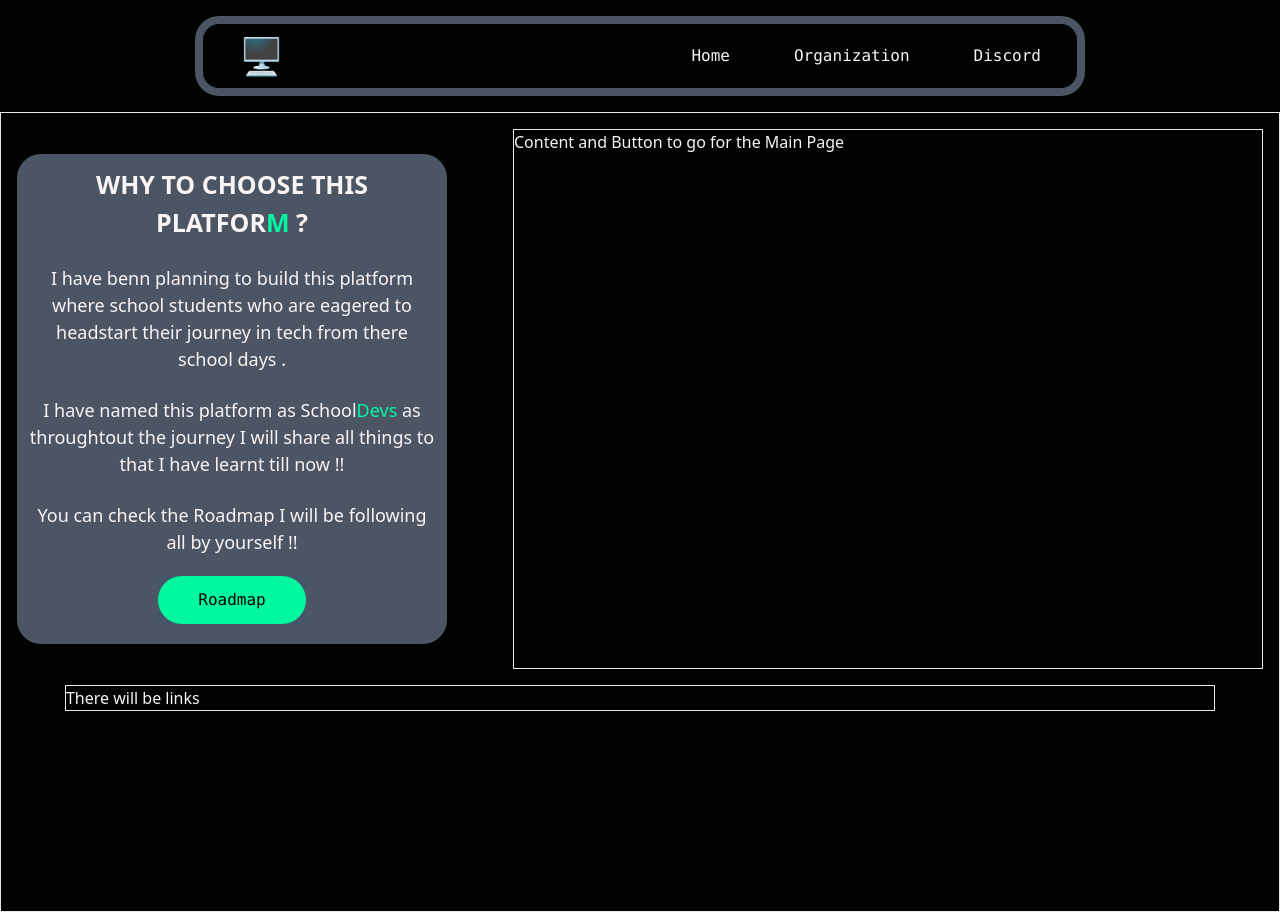
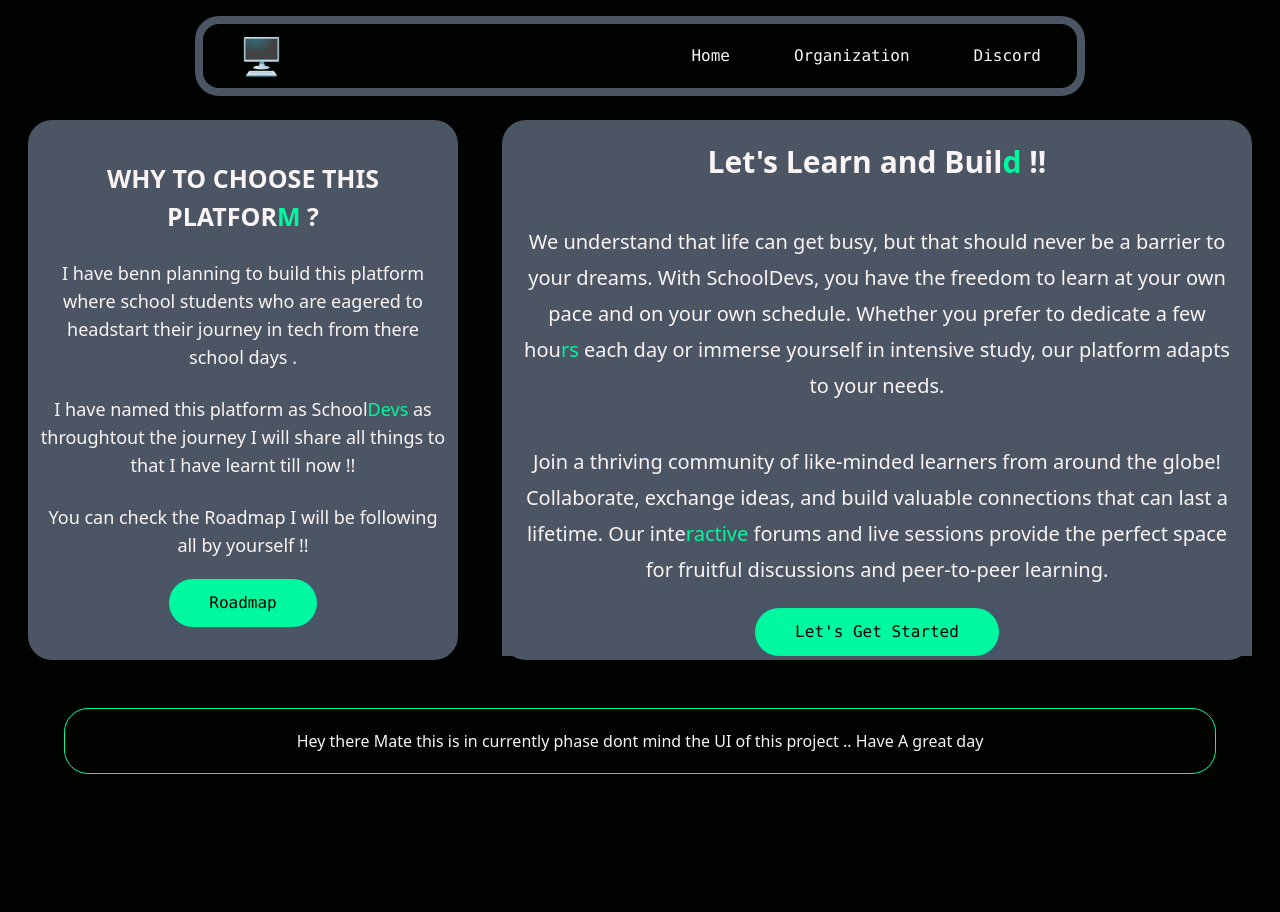
Before and after one commit to mrinalxdev/Synthia, a React (Vite) app: page / in a window 1280 px wide. Built offline with nearby package versions, Linux system fonts and the light colour scheme.

Commit message:
Added New data

```diff
--- a/src/pages/home/GetStarted.jsx
+++ b/src/pages/home/GetStarted.jsx
@@ -1,11 +1,36 @@
-import React from 'react'
+import React from "react";
+import { Link } from "react-router-dom";
 
 const GetStarted = () => {
   return (
-    <div className='border w-[750px] h-[540px]'>
-      Content and Button to go for the Main Page
+    <div className="bg-gray-600 rounded-3xl w-[750px] h-[540px]">
+      <h1 className="bg-gray-600 text-center font-bold text-3xl p-3 m-3 ">
+        Let's Learn and Buil
+        <span className="bg-gray-600 text-[#00f9a0]">d</span> !!
+      </h1>
+
+      <p className="bg-gray-600 p-5 text-center text-[20px] leading-9">
+        We understand that life can get busy, but that should never be a barrier
+        to your dreams. With SchoolDevs, you have the freedom to learn at your
+        own pace and on your own schedule. Whether you prefer to dedicate a few
+        hou<span className="text-[#00f9a0] bg-gray-600">rs</span>  each day or immerse yourself in intensive study, our platform
+        adapts to your needs.
+      </p>
+      <p className="bg-gray-600 p-5 text-center text-[20px] leading-9">
+        Join a thriving community of like-minded learners from around the globe!
+        Collaborate, exchange ideas, and build valuable connections that can
+        last a lifetime. Our inte<span className="text-[#00f9a0] bg-gray-600">ractive</span> forums and live sessions provide the
+        perfect space for fruitful discussions and peer-to-peer learning.
+      </p>
+      <div className="bg-gray-600 flex justify-center items-center">
+        <Link to="https://roadmap.sh/" className="bg-slate-600">
+          <button className="bg-[#00f9a0] text-black px-10 py-3 ease-in-out duration-150 font-mono rounded-3xl hover:border-4 hover:border-[#00f9a0] hover:bg-transparent hover:text-white">
+            Let's Get Started
+          </button>
+        </Link>
+      </div>
     </div>
-  )
-}
+  );
+};
 
-export default GetStarted
+export default GetStarted;
--- a/src/pages/home/Home.jsx
+++ b/src/pages/home/Home.jsx
@@ -4,7 +4,7 @@ import LayoutHome from "./LayoutHome";
 
 const Home = () => {
   return (
-    <div className="min-w-screen min-h-screen border">
+    <div className="min-w-screen min-h-screen">
       <LayoutHome />
     </div>
   );
--- a/src/pages/home/LayoutHome.jsx
+++ b/src/pages/home/LayoutHome.jsx
@@ -7,7 +7,7 @@ import GetStarted from "./GetStarted";
 const LayoutHome = () => {
   return (
     <div>
-      <div className="flex m-4 items-center justify-between">
+      <div className="flex m-auto items-center justify-between max-w-[1240px] p-2">
         <Platform />
         <GetStarted />
       </div>
--- a/src/pages/home/LinksHome.jsx
+++ b/src/pages/home/LinksHome.jsx
@@ -2,8 +2,8 @@ import React from 'react'
 
 const LinksHome = () => {
   return (
-    <div className='border w-[90%] m-auto'>
-      There will be links
+    <div className='border rounded-3xl p-5 text-center border-[#00f9a0] w-[90%] m-auto mt-10'>
+      Hey there Mate this is in currently phase dont mind the UI of this project .. Have A great day
     </div>
   )
 }
--- a/src/pages/home/Platform.jsx
+++ b/src/pages/home/Platform.jsx
@@ -3,26 +3,26 @@ import { Link } from "react-router-dom";
 
 const Platform = () => {
   return (
-    <div className="bg-gray-600 p-3 w-[430px] rounded-3xl h-[490px]">
+    <div className="bg-gray-600 p-3 pt-10 w-[430px] rounded-3xl h-[540px]">
       <h1 className="bg-gray-600 text-center uppercase text-[25px] font-bold">
         Why to choose this platfor
         <span className="bg-gray-600 text-[#00f9a0]">m </span>?
       </h1>
-      <p className="bg-gray-600 text-center mt-6 text-[18px]">
+      <p className="bg-gray-600 text-center mt-6 text-[18px] leading-7">
         I have benn planning to build this platform where school students who
         are eagered to headstart their journey in tech from there school days .{" "}
       </p>{" "}
       <br />
-      <p className="bg-gray-600 text-center text-[18px]">
+      <p className="bg-gray-600 text-center text-[18px] leading-7">
         I have named this platform as School
         <span className="text-[#00f9a0] bg-gray-600">Devs</span> as throughtout
         the journey I will share all things to that I have learnt till now !!{" "}
       </p>
-      <p className="bg-gray-600 text-center text-[18px] mt-6">
+      <p className="bg-gray-600 text-center text-[18px] mt-6 leading-7">
         You can check the Roadmap I will be following all by yourself !!
       </p>
       <div className="bg-gray-600 flex justify-center items-center mt-5">
-        <Link to="/main" className="bg-slate-600">
+        <Link to="https://roadmap.sh/" className="bg-slate-600">
           <button className="bg-[#00f9a0] text-black px-10 py-3 ease-in-out duration-150 font-mono rounded-3xl hover:border-4 hover:border-[#00f9a0] hover:bg-transparent hover:text-white">
             Roadmap
           </button>
```
